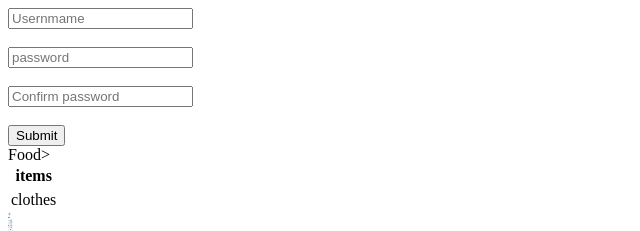
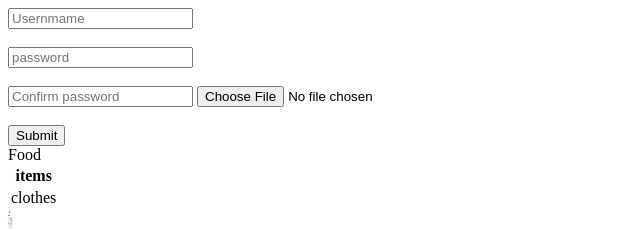
Before and after one commit to kalinganire/project15, a plain HTML site: page index.html in a window 1280 px wide. Shown: the top 231 px of the page, without its empty margins (0-640 px from the left). Drawn offline with Linux system fonts and the light colour scheme.

```diff
--- a/index.html
+++ b/index.html
@@ -9,14 +9,15 @@
     <form>
         <input type="text" placeholder="Usernmame"><br><br>
         <input type="text" placeholder="password"><br><br>
-        <input type="text" placeholder="Confirm password"><br><br>
+        <input type="text" placeholder="Confirm password">
+        <input type="file"><br><br>
         <input type="button" value="Submit">
 
     </form>
     <div>
         <table widi>
-            <th>items</th>
-            <tr>Food</tr><td>clothes</td>>
+
+            <tr>Food<th>items</th></tr><td>clothes</td>
         </table></div>
     </div>
     <div>
```
